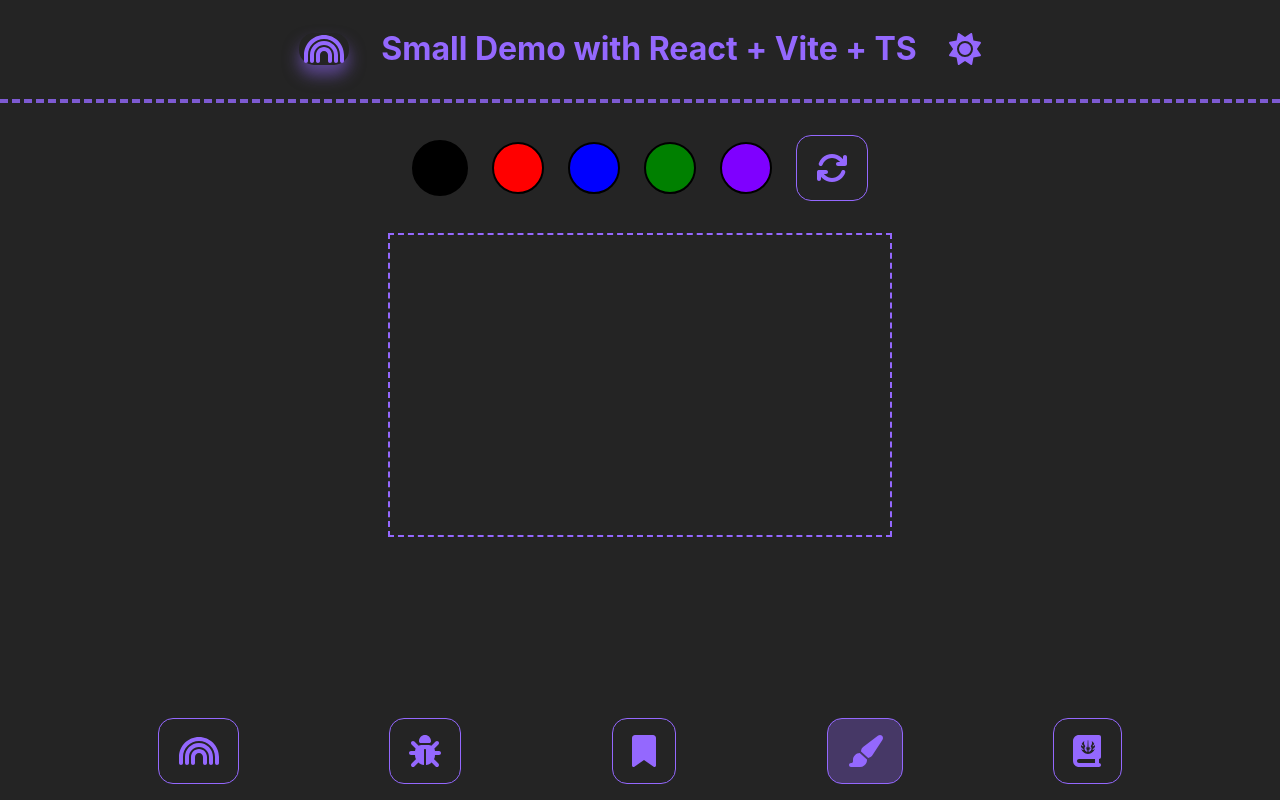
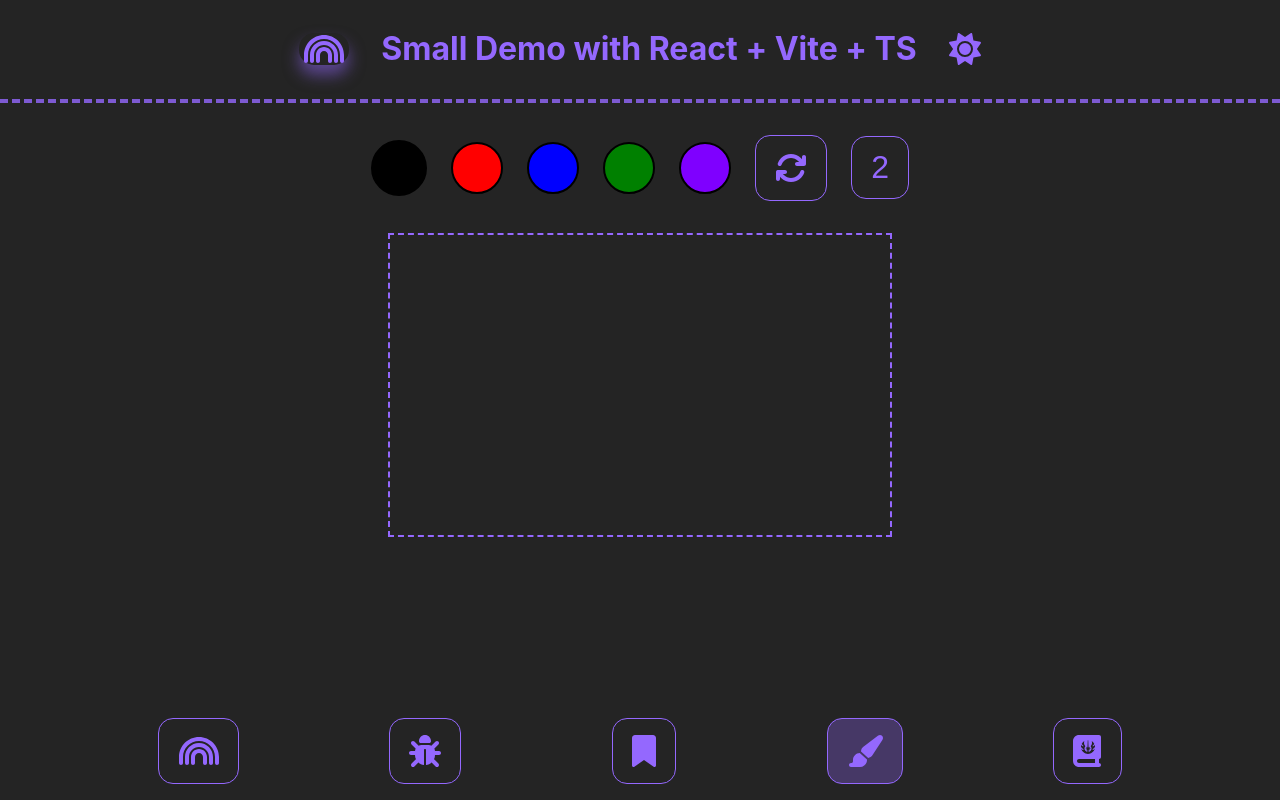
Before and after one commit to minnas/demo-app-react, a React (Vite) app: page /paint in a window 1280 px wide. Built offline with nearby package versions, Linux system fonts and the light colour scheme.

Commit message:
fixed fake paint

```diff
--- a/src/components/views/FakePaint.tsx
+++ b/src/components/views/FakePaint.tsx
@@ -5,43 +5,34 @@ import { Itheme, paintColors } from "@Components/styles/theme";
 import Button from "@Components/tools/Button";
 import { faArrowsRotate } from "@fortawesome/free-solid-svg-icons";
 
-type Paint = {
-  startX?: number;
-  startY?: number;
-  draw?: boolean;
-  ctx?: any;
-  offsetY?: number;
-  offsetX?: number;
-};
-
 const FakePaint = (): ReactElement => {
   const theme = useTheme<Itheme>();
   const styles = usePaintStyles(theme);
   const colors = paintColors;
   const [color, setColor] = useState(colors.at(0));
   const [draw, setDraw] = useState(false);
+  const [lineWidth, setLineWidth] = useState(2);
   const canvasRef = createRef<HTMLCanvasElement>();
-  const lineWidth = 5;
-  const lineCap = "round";
   let prevX: any = undefined;
   let prevY: any = undefined;
 
   const drawLine = (e: any) => {
     const canvas = canvasRef?.current;
     const ctx = canvasRef.current?.getContext("2d");
-    if (prevX == undefined || prevY == undefined || !draw || !ctx || !canvas) {
-      if (canvas) {
-        prevX = e.clientX - canvas?.offsetLeft;
-        prevY = e.clientY - canvas?.offsetTop;
-      }
+    if (!ctx || !canvas) {
       return;
     }
-    let currentX = e.clientX - canvas?.offsetLeft;
+    if (prevX == undefined || prevY == undefined || !draw) {
+      prevX = e.clientX - canvas?.offsetLeft;
+      prevY = e.clientY - canvas?.offsetTop;
+      return;
+    }
+    let currentX = e.clientX - canvas.offsetLeft;
     let currentY = e.clientY - canvas.offsetTop;
     ctx.strokeStyle = color || "#000";
     ctx.beginPath();
     ctx.lineWidth = lineWidth;
-    ctx.lineCap = lineCap;
+    ctx.lineCap = "round";
     ctx.moveTo(prevX, prevY);
     ctx.lineTo(currentX, currentY);
     ctx.stroke();
@@ -53,6 +44,12 @@ const FakePaint = (): ReactElement => {
     const canvas = canvasRef?.current;
     const ctx = canvasRef.current?.getContext("2d");
     if (canvas && ctx) ctx.clearRect(0, 0, canvas.width, canvas.height);
+  };
+  const selectLineWidth = (e: any) => {
+    if (!e.target) {
+      return;
+    }
+    setLineWidth(e.target.value);
   };
 
   return (
@@ -70,9 +67,20 @@ const FakePaint = (): ReactElement => {
           ></span>
         ))}
         <Button icon={faArrowsRotate} onClick={clear} />
+        <input
+          className={styles.select}
+          type="number"
+          min="2"
+          step="1"
+          max="10"
+          value="2"
+          onInput={selectLineWidth}
+        />
       </div>
       <canvas
         className={styles.canvas}
+        width="500"
+        height="300"
         onMouseDown={() => setDraw(true)}
         onMouseUp={() => setDraw(false)}
         onMouseMove={(event) => drawLine(event)}
--- a/src/components/views/styles.ts
+++ b/src/components/views/styles.ts
@@ -12,7 +12,7 @@ type RuleItemNames = "item";
 type RuleTitleNames = "title" | "icon";
 type RuleLayoutNames = "layout";
 type RuleListItemNames = "listItem";
-type RulePaintNames = "wrapper" | "tools" | "color" | "canvas";
+type RulePaintNames = "wrapper" | "tools" | "color" | "canvas" | "select";
 
 export const useFooterStyles = createUseStyles<RuleFooterNames, Itheme>({
   footer: (theme) => ({
@@ -90,7 +90,9 @@ export const usePaintStyles = createUseStyles<RulePaintNames, Itheme>({
   }),
   tools: (theme) => ({
     ...layoutFlexRow,
-    maxWidth: "600px",
+    maxWidth: "800px",
+    flexWrap: "wrap",
+    gridRowGap: "1rem",
   }),
   color: (theme) => ({
     borderRadius: "50%",
@@ -103,9 +105,26 @@ export const usePaintStyles = createUseStyles<RulePaintNames, Itheme>({
     },
   }),
   canvas: (theme) => ({
-    width: "500px",
-    height: "300px",
     margin: "auto",
     border: `2px dashed ${theme.highlightColor}`,
   }),
+  select: (theme) => ({
+    backgroundColor: theme.bgColor,
+    color: theme.highlightColor,
+    padding: "0.75rem",
+    width: "2rem",
+    fontSize: "2rem",
+    border: `1px solid ${theme.highlightColor}`,
+    borderRadius: "15px",
+    mozAppearance: "textfield",
+    appearance: "textfield",
+    textAlign: "center",
+    margin: 0,
+    "&::-webkit-inner-spin-button": {
+      "-webkit-appearance": "none",
+    },
+    "&::-webkit-outer-spin-button": {
+      "-webkit-appearance": "none",
+    },
+  }),
 });
```
